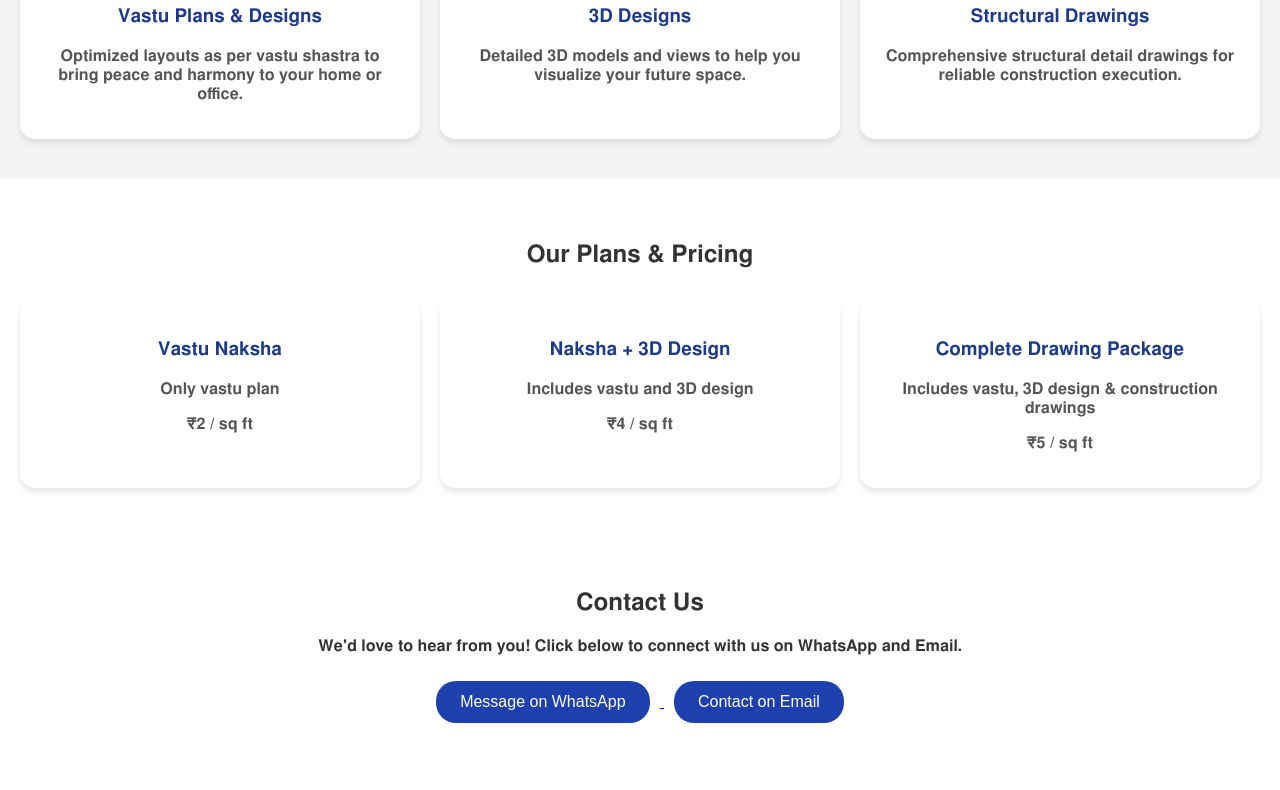
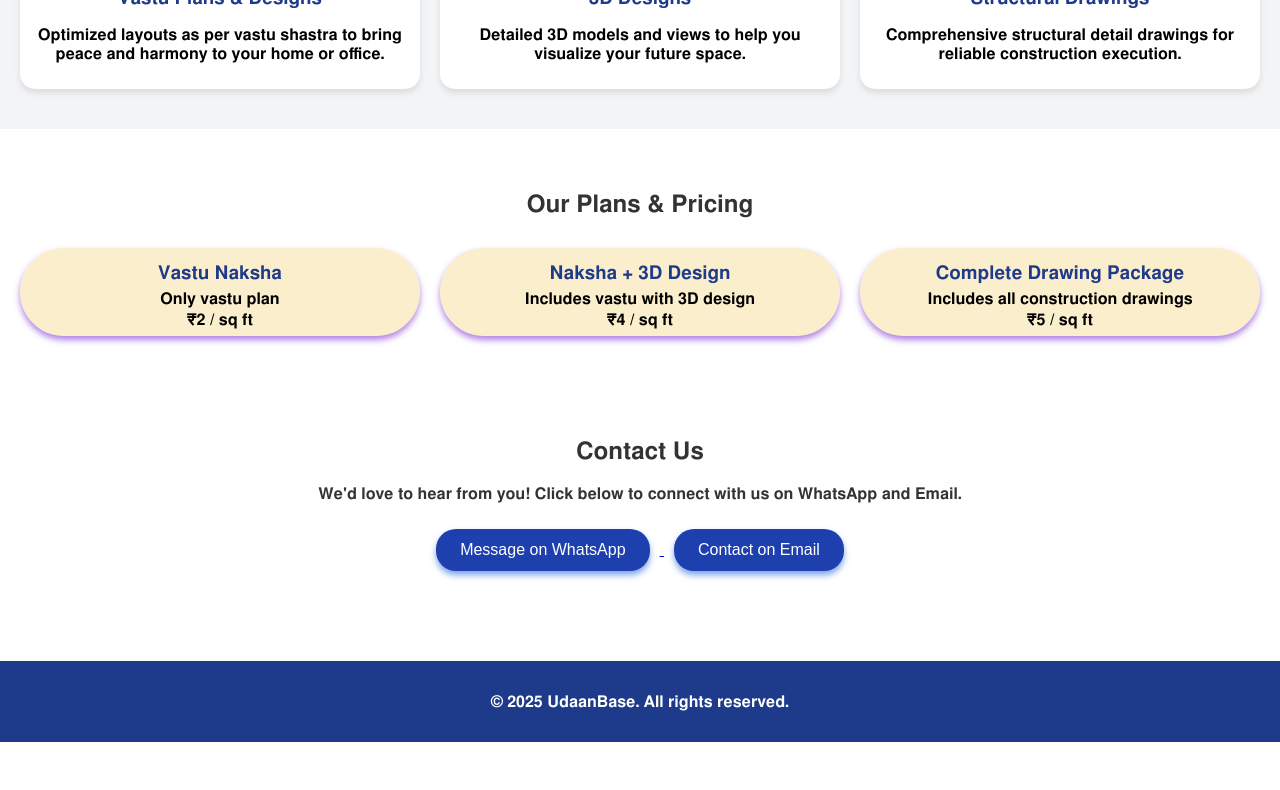
Before and after one commit to Rajnish-aiml/UdaanBase, a plain HTML site: page index.html in a window 1280 px wide. Shown: the part 690-1480 px from the top of the page. After the commit the page ends 1432 px from the top, so only its background shows below. Drawn offline with Linux system fonts and the light colour scheme; files whose address does not match are found by name.

Commit message:
index plans design more clickable made

```diff
--- a/css/styles.css
+++ b/css/styles.css
@@ -25,11 +25,11 @@ header {
 
 
 header img {
-  max-width: 100px;
+  max-width: 200px;
   height: 100px;
   display: block;
   margin: 0 auto 10px;
-  background-color:white;
+  background-color: white;
   border-radius: 50%;
 }
 
@@ -152,24 +152,50 @@ section {
   margin-top: 30px;
 }
 
-.card {
+.card1 {
   background: white;
   border-radius: 15px;
-  padding: 20px;
+  padding: 10px;
   box-shadow: 0 4px 6px rgba(0, 0, 0, 0.1);
+}
+.card1 a {
+  text-decoration: none;
+  color: inherit;
+  margin: 0 auto 5px;
+}
+
+.card1 h3 {
+  color: #1e3a8a;
+  margin: 0 auto 5px;
+}
+
+.card1 p {
+  color: black;
+}
+
+.card {
+  background:rgba(248, 230, 182, 0.68);
+  border-radius: 500px;
+  padding: 5px;
+  box-shadow: 0 4px 6px rgba(118, 35, 208, 0.571);
 }
 
 .card h3 {
   color: #1e3a8a;
+  margin: 0 auto 5px;
+  margin-top: 8px;
+
 }
 
 .card p {
-  color: #555;
+  color: black;
+  margin: 0 auto 2px;
 }
 
 .card a {
   text-decoration: none;
   color: inherit;
+  margin: 0 auto 2px;
 }
 
 .card a:hover {
@@ -185,7 +211,9 @@ section {
   border-radius: 20px;
   cursor: pointer;
   margin: 10px;
+  box-shadow: 0 4px 6px rgba(61, 115, 223, 0.662);
 }
+
 
 footer {
   background: #1e3a8a;
--- a/index.html
+++ b/index.html
@@ -45,22 +45,21 @@
   <section id="services" class="services">
     <h2>Our Services</h2>
     <div class="grid">
-      <div class="card">
+      <div class="card1">
         <a href="vastu-naksha.html">
         <div class="icon">📐</div>
         <h3>Vastu Plans & Designs</h3>
         <p>Optimized layouts as per vastu shastra to bring peace and harmony to your home or office.</p>
         </a>
       </div>
-      <div class="card">
+      <div class="card1">
         <a href="naksha-3d.html">
         <div class="icon">🏗️</div>
         <h3>3D Designs</h3>
         <p>Detailed 3D models and views to help you visualize your future space.</p>
         </a>
-
       </div>
-      <div class="card">
+      <div class="card1">
          <a href="complete-package.html">
         <div class="icon">📄</div>
         <h3>Structural Drawings</h3>
@@ -83,14 +82,14 @@
       <div class="card">
         <a href="naksha-3d.html">
           <h3>Naksha + 3D Design</h3>
-          <p>Includes vastu and 3D design</p>
+          <p>Includes vastu with 3D design</p>
           <p><strong>₹4 / sq ft</strong></p>
         </a>
       </div>
       <div class="card">
         <a href="complete-package.html">
           <h3>Complete Drawing Package</h3>
-          <p>Includes vastu, 3D design & construction drawings</p>
+          <p>Includes all construction drawings</p>
           <p><strong>₹5 / sq ft</strong></p>
         </a>
       </div>
```
Also changed, not shown: test.html (deleted, +0 -11 lines), vastu-naksha.html (+1 -1 lines), images/loogo.png (added).
